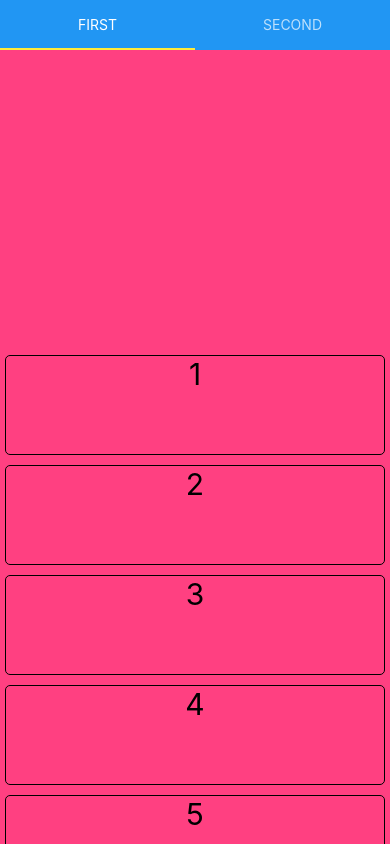
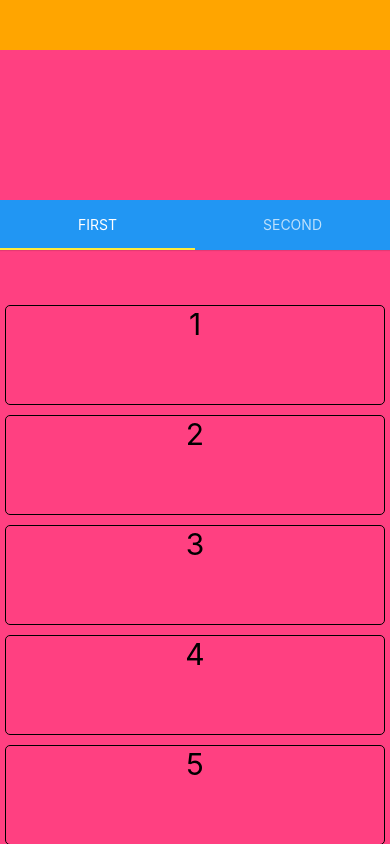
Before and after one commit to adithyamenu/collapsible-scroll-view, a React Native app: screen / in a window 390 px wide. Built offline with nearby package versions, Linux system fonts and the light colour scheme.

Commit message:
feat: list header height

```diff
--- a/src/List.tsx
+++ b/src/List.tsx
@@ -28,7 +28,9 @@ export const List = React.memo(() => {
       data={data}
       renderItem={renderItem}
       onScroll={handleScroll}
-      contentContainerStyle={[{ paddingTop: 300 }]}
+      contentContainerStyle={[
+        { paddingTop: HEADER_IMAGE_MINUS_INSET_HEIGHT + TAB_BAR_HEIGHT },
+      ]}
     />
   );
 });
--- a/src/ScrollableTabView.tsx
+++ b/src/ScrollableTabView.tsx
@@ -43,6 +43,21 @@ const _ScrollableTabView = () => {
     { key: "first", title: "First" },
     { key: "second", title: "Second" },
   ]);
+  const { scrollY } = useScrollableTabViewContext();
+
+  const animatedStyle = useAnimatedStyle(
+    () => ({
+      transform: [
+        {
+          translateY: Math.max(
+            0,
+            HEADER_IMAGE_MINUS_INSET_HEIGHT - scrollY.value
+          ),
+        },
+      ],
+    }),
+    []
+  );
 
   const renderTabBar = useCallback(
     (
@@ -50,7 +65,7 @@ const _ScrollableTabView = () => {
         navigationState: NavigationState<Route>;
       }
     ) => (
-      <Animated.View>
+      <Animated.View style={[animatedStyle, { zIndex: 1 }]}>
         <TabBar {...renderTabBarProps} style={{ height: TAB_BAR_HEIGHT }} />
       </Animated.View>
     ),
```
